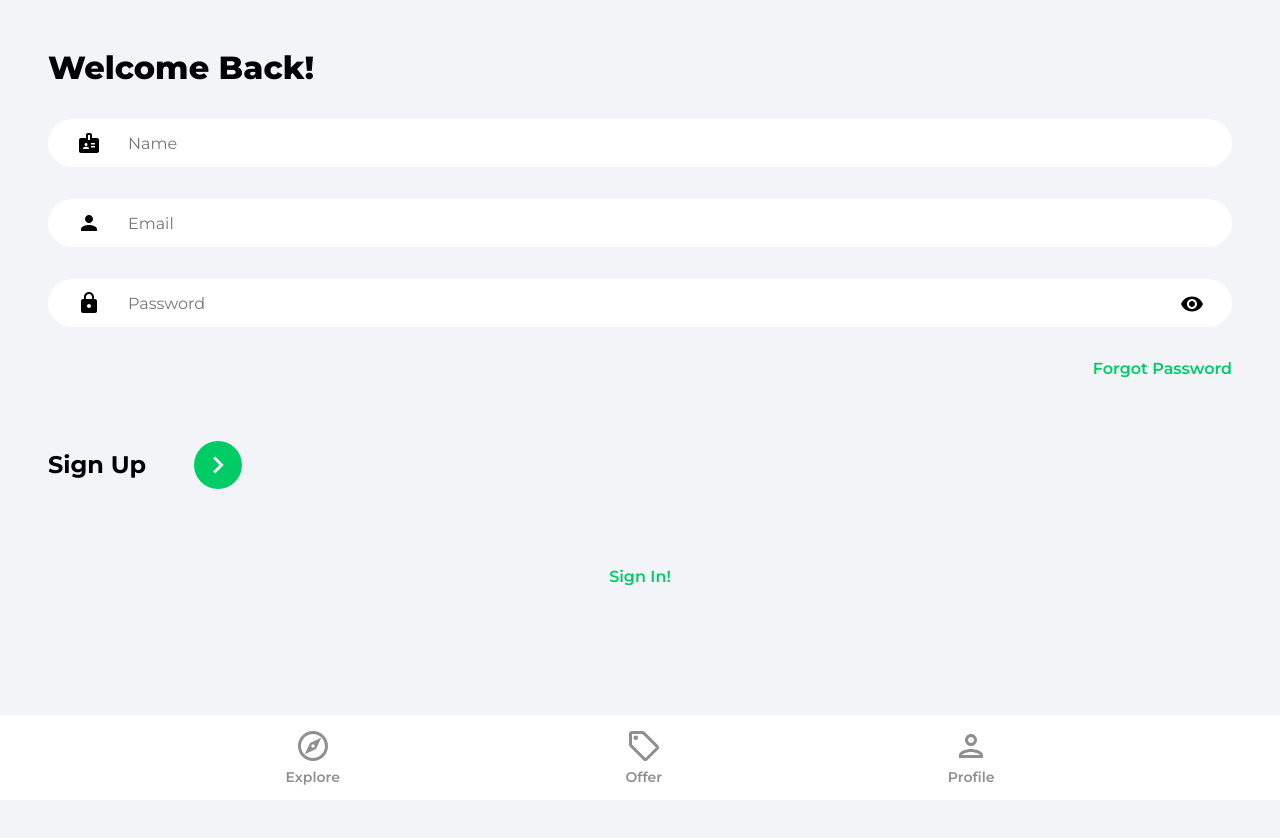
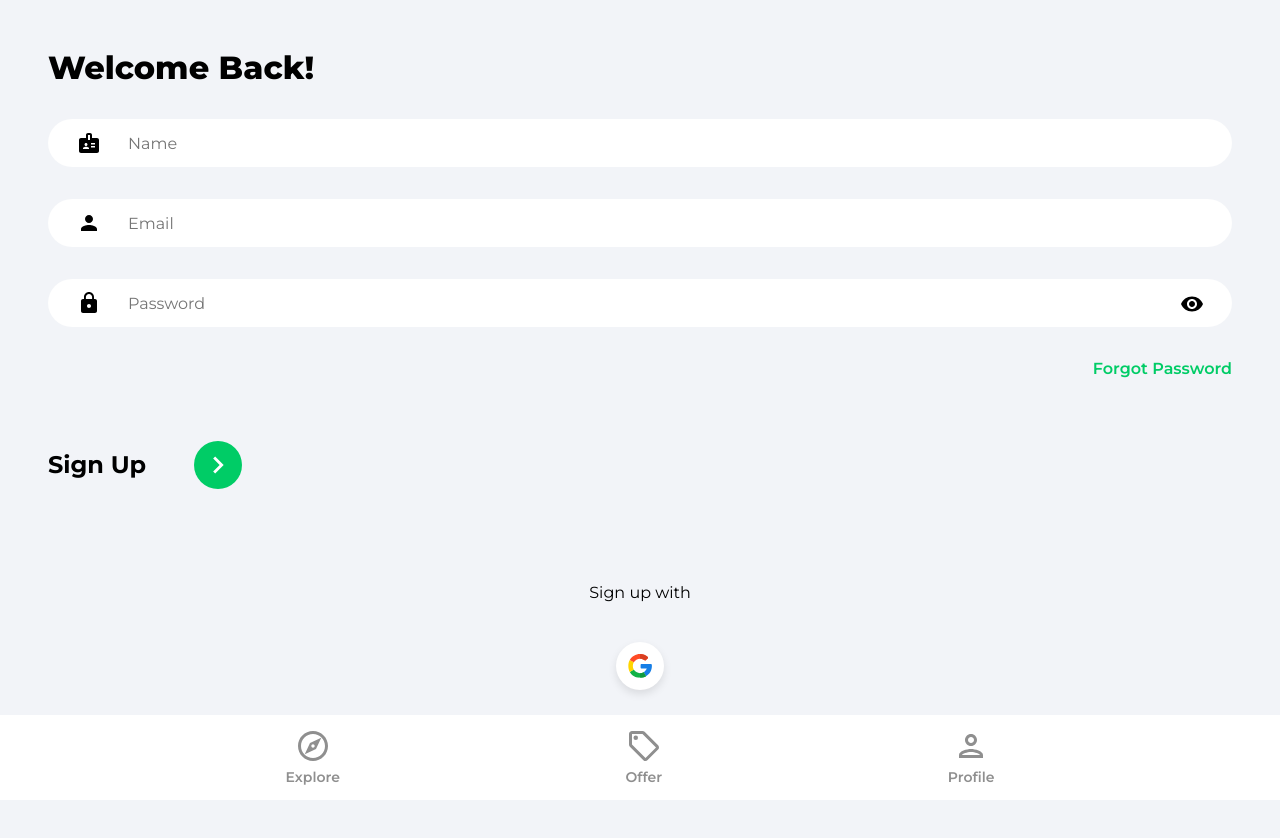
Before and after one commit to minugrammer0725/housing-auction, a React (Create React App) app: page /sign-up in a window 1280 px wide. Shown: the top 838 px of the page. Before the commit the page ends 800 px from the top, so only its background shows below. Built offline with nearby package versions, Linux system fonts and the light colour scheme.

Commit message:
Google OAuth

```diff
--- /dev/null
+++ b/src/components/OAuth.jsx
@@ -0,0 +1,53 @@
+import {useLocation, useNavigate} from 'react-router-dom';
+import {getAuth, signInWithPopup, GoogleAuthProvider} from 'firebase/auth';
+import {doc, setDoc, getDoc, serverTimestamp} from 'firebase/firestore';
+import {db} from '../firebase.config';
+import { toast } from 'react-toastify';
+import googleIcon from '../assets/svg/googleIcon.svg';
+
+const OAuth = () => {
+  const navigate = useNavigate();
+  const location = useLocation();
+
+  const onGoogleClick = async () => {
+      try {
+          const auth = getAuth();
+          const provider = new GoogleAuthProvider();
+          const result = await signInWithPopup(auth, provider);
+          const user = result.user;
+
+          // Check for user (Google user)
+          const docRef = doc(db, 'users', user.uid);
+          const docSnap = await getDoc(docRef);
+
+          //If user exists, put in the db.
+          if (!docSnap.exists()) {
+              // then put user into db.
+                // setDoc has 2 params. (doc, and the actual data we want to add into db)
+                    // doc takes in 3 params (db, name of the collection, user id)
+              await setDoc(doc(db, 'users', user.uid), {
+                  name: user.displayName,
+                  email: user.email,
+                  timestamp: serverTimestamp(),
+              })
+          }
+          // navigate to home after.
+          navigate('/');
+
+      } catch (error) {
+          toast.error('Could not authorize using Google');
+      }
+  }
+
+  return (
+  <div className='socialLogin'>
+      <p>Sign {location.pathname === '/sign-up' ? 'up' : 'in'} with </p>
+      <button className="socialIconDiv" onClick={onGoogleClick}>
+          <img className='socialIconImg' src={googleIcon} alt="google" />
+      </button>
+  </div>
+  )
+
+}
+
+export default OAuth
--- a/src/pages/SignIn.jsx
+++ b/src/pages/SignIn.jsx
@@ -1,5 +1,6 @@
 import React, {useState} from 'react'
 import {Link, useNavigate} from 'react-router-dom';
+import OAuth from '../components/OAuth';
 
 // toast component
 import {toast} from 'react-toastify';
@@ -69,7 +70,7 @@ const SignIn = () => {
               </button>
             </div>
           </form>
-          {/*Google Oauth Component Here*/ }
+          <OAuth />
 
           <Link to='/sign-up' className='registerLink'>
             Sign Up Instead!
--- a/src/pages/SignUp.jsx
+++ b/src/pages/SignUp.jsx
@@ -1,5 +1,6 @@
 import React, {useState} from 'react'
 import {Link, useNavigate} from 'react-router-dom';
+import OAuth from '../components/OAuth';
 
 // toast component
 import {toast} from 'react-toastify';
@@ -85,7 +86,7 @@ const SignUp = () => {
               </button>
             </div>
           </form>
-          {/*Google Oauth Component Here*/ }
+          <OAuth />
 
           <Link to='/sign-in' className='registerLink'>
             Sign In!
```
